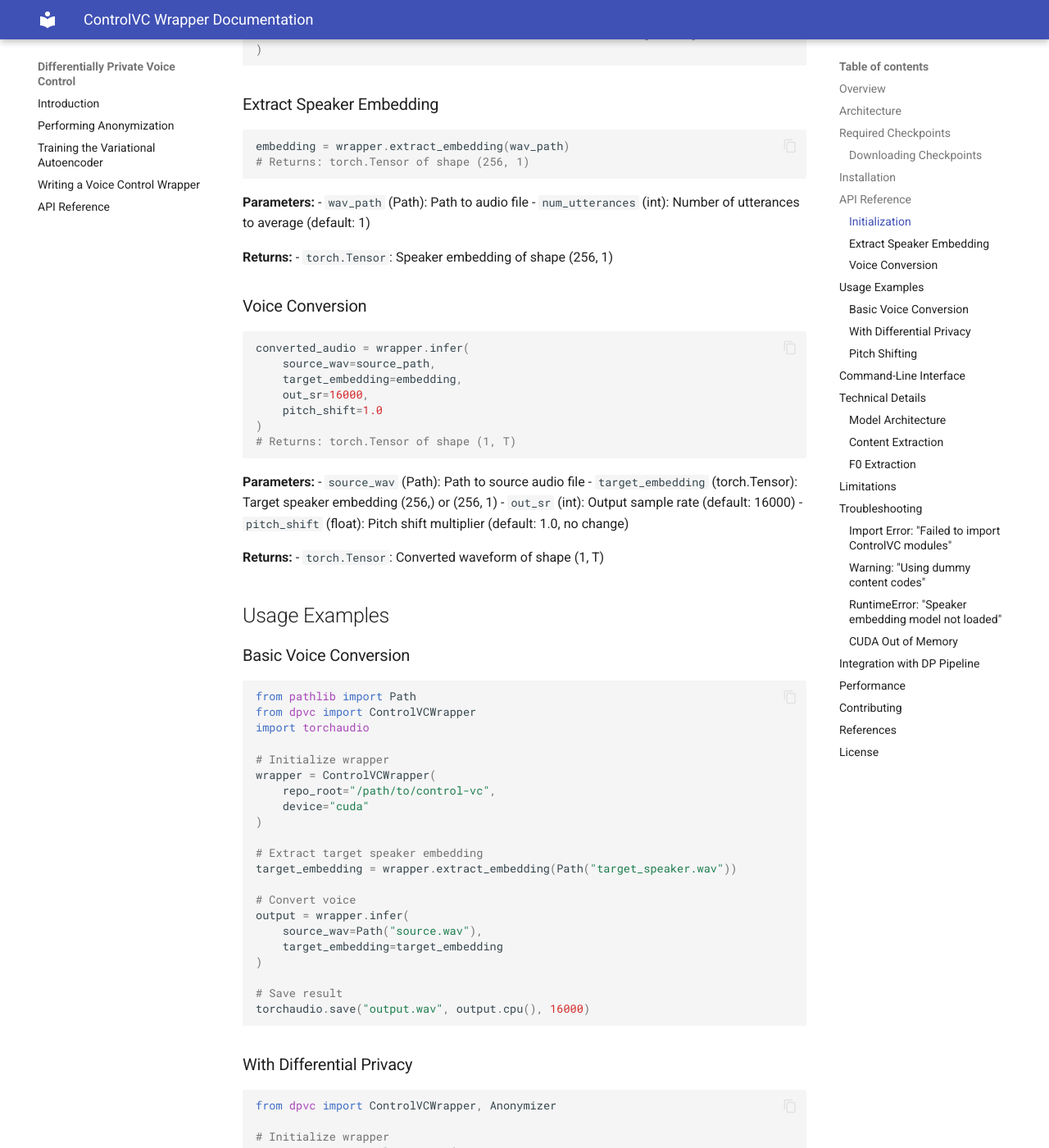
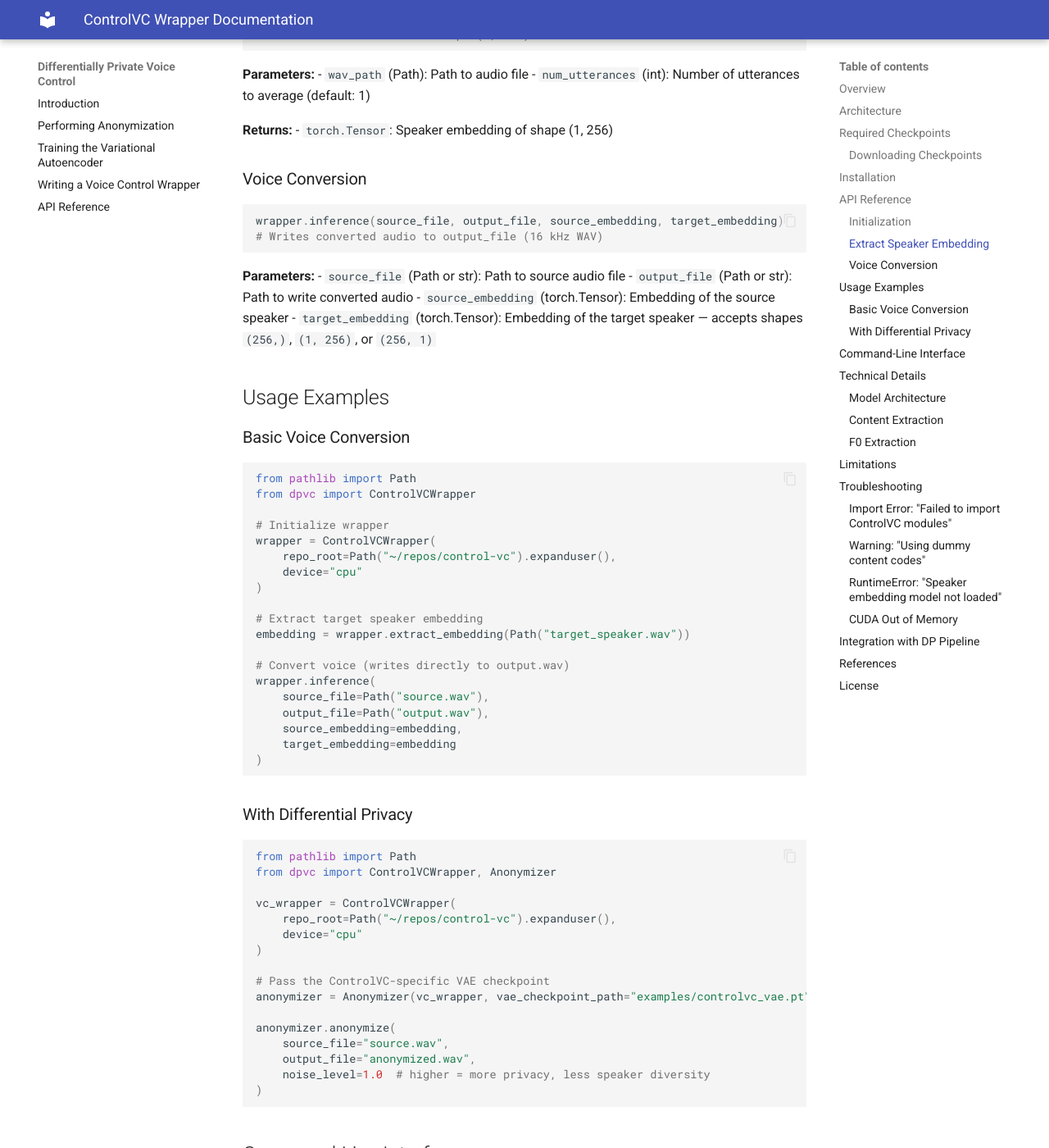
Before and after one commit to uvm-plaid/dpvc, an MkDocs documentation site: the page built from docs/controlvc_wrapper.md, in a window 1280 px wide and 1400 px high, scrolled down 1543 px. Shown: the whole window at 82% size. Built offline with MkDocs 1.6.1 and Material for MkDocs 9.7.7, drawn with Linux system fonts in a browser that asks for light colours; some of the changed text lies outside the part shown.

Commit message:
Fix stale API docs: infer→inference, fork URL, embedding shape
- Replace non-existent wrapper.infer() with correct wrapper.inference()
  signature (writes to file, takes source+target embeddings)
- Update extract_embedding return shape: (256,1) → (1,256)
- Fix fork URL: MelissaChen15 → zuruoke throughout
- Update installation instructions to reference setup.sh
- Remove reference to deleted WRAPPER_IMPLEMENTATION_SUMMARY.md
- Remove hardcoded /Users/steve/ path from quick reference

````diff
--- a/docs/controlvc_wrapper.md
+++ b/docs/controlvc_wrapper.md
@@ -27,36 +27,30 @@ checkpoints/
 
 ### Downloading Checkpoints
 
-Download the pre-trained models from the ControlVC repository:
+Download the pre-trained models from the ControlVC Google Drive:
 https://drive.google.com/drive/folders/1APVHQFIb1871UhvymdK_oewWKJWrInYK
 
 ## Installation
 
-1. Clone the control-vc repository:
+See `CONTROLVC_SETUP.md` for the full setup guide. The quick path is:
+
 ```bash
-git clone https://github.com/MelissaChen15/control-vc
-cd control-vc
+bash setup.sh
+source .venv310/bin/activate
 ```
-
-2. Install dependencies:
-```bash
-pip install torch torchaudio librosa numpy soundfile
-```
-
-3. Download and place checkpoints in the `checkpoints/` directory
 
 ## API Reference
 
 ### Initialization
 
 ```python
+from pathlib import Path
 from dpvc import ControlVCWrapper
 
 wrapper = ControlVCWrapper(
-    repo_root="/path/to/control-vc",
-    checkpoints_dir="/path/to/checkpoints",  # Optional, defaults to repo_root/checkpoints
-    device="cuda",                           # or "cpu"
-    verbose=True                             # Enable debug messages
+    repo_root=Path("~/repos/control-vc").expanduser(),
+    device="cpu",    # or "cuda"
+    verbose=True     # Enable debug messages
 )
 ```
 
@@ -64,7 +58,7 @@ wrapper = ControlVCWrapper(
 
 ```python
 embedding = wrapper.extract_embedding(wav_path)
-# Returns: torch.Tensor of shape (256, 1)
+# Returns: torch.Tensor of shape (1, 256)
 ```
 
 **Parameters:**
@@ -72,28 +66,20 @@ embedding = wrapper.extract_embedding(wav_path)
 - `num_utterances` (int): Number of utterances to average (default: 1)
 
 **Returns:**
-- `torch.Tensor`: Speaker embedding of shape (256, 1)
+- `torch.Tensor`: Speaker embedding of shape (1, 256)
 
 ### Voice Conversion
 
 ```python
-converted_audio = wrapper.infer(
-    source_wav=source_path,
-    target_embedding=embedding,
-    out_sr=16000,
-    pitch_shift=1.0
-)
-# Returns: torch.Tensor of shape (1, T)
+wrapper.inference(source_file, output_file, source_embedding, target_embedding)
+# Writes converted audio to output_file (16 kHz WAV)
 ```
 
 **Parameters:**
-- `source_wav` (Path): Path to source audio file
-- `target_embedding` (torch.Tensor): Target speaker embedding (256,) or (256, 1)
-- `out_sr` (int): Output sample rate (default: 16000)
-- `pitch_shift` (float): Pitch shift multiplier (default: 1.0, no change)
-
-**Returns:**
-- `torch.Tensor`: Converted waveform of shape (1, T)
+- `source_file` (Path or str): Path to source audio file
+- `output_file` (Path or str): Path to write converted audio
+- `source_embedding` (torch.Tensor): Embedding of the source speaker
+- `target_embedding` (torch.Tensor): Embedding of the target speaker — accepts shapes `(256,)`, `(1, 256)`, or `(256, 1)`
 
 ## Usage Examples
 
@@ -102,57 +88,43 @@ converted_audio = wrapper.infer(
 ```python
 from pathlib import Path
 from dpvc import ControlVCWrapper
-import torchaudio
 
 # Initialize wrapper
 wrapper = ControlVCWrapper(
-    repo_root="/path/to/control-vc",
-    device="cuda"
+    repo_root=Path("~/repos/control-vc").expanduser(),
+    device="cpu"
 )
 
 # Extract target speaker embedding
-target_embedding = wrapper.extract_embedding(Path("target_speaker.wav"))
+embedding = wrapper.extract_embedding(Path("target_speaker.wav"))
 
-# Convert voice
-output = wrapper.infer(
-    source_wav=Path("source.wav"),
-    target_embedding=target_embedding
+# Convert voice (writes directly to output.wav)
+wrapper.inference(
+    source_file=Path("source.wav"),
+    output_file=Path("output.wav"),
+    source_embedding=embedding,
+    target_embedding=embedding
 )
-
-# Save result
-torchaudio.save("output.wav", output.cpu(), 16000)
 ```
 
 ### With Differential Privacy
 
 ```python
+from pathlib import Path
 from dpvc import ControlVCWrapper, Anonymizer
 
-# Initialize wrapper
 vc_wrapper = ControlVCWrapper(
-    repo_root="/path/to/control-vc",
-    device="cuda"
+    repo_root=Path("~/repos/control-vc").expanduser(),
+    device="cpu"
 )
 
-# Create anonymizer with DP
-anonymizer = Anonymizer(vc_wrapper)
+# Pass the ControlVC-specific VAE checkpoint
+anonymizer = Anonymizer(vc_wrapper, vae_checkpoint_path="examples/controlvc_vae.pt")
 
-# Anonymize with differential privacy
 anonymizer.anonymize(
     source_file="source.wav",
     output_file="anonymized.wav",
-    noise_level=1.0  # DP noise level
-)
-```
-
-### Pitch Shifting
-
-```python
-# Convert with pitch shift
-output = wrapper.infer(
-    source_wav=Path("source.wav"),
-    target_embedding=target_embedding,
-    pitch_shift=1.2  # 20% higher pitch
+    noise_level=1.0  # higher = more privacy, less speaker diversity
 )
 ```
 
@@ -162,12 +134,11 @@ The wrapper includes an example CLI script:
 
 ```bash
 python examples/controlvc_infer.py \
-    --repo-root /path/to/control-vc \
+    --repo-root ~/repos/control-vc \
     --source source.wav \
     --reference target_speaker.wav \
     --out output.wav \
-    --device cuda \
-    --pitch-shift 1.0 \
+    --device cpu \
     --verbose
 ```
 
@@ -248,7 +219,6 @@ Place them in the checkpoints directory.
 **Solutions**:
 - Use `device="cpu"` instead of CUDA
 - Process shorter audio segments
-- Reduce batch size (not applicable for single-file inference)
 
 ## Integration with DP Pipeline
 
@@ -258,33 +228,17 @@ The wrapper is designed to work seamlessly with the differential privacy pipelin
 # 1. Extract embedding
 embedding = wrapper.extract_embedding(source_wav)
 
-# 2. Apply DP noise (via VAE)
-noised_embedding = vae(embedding, noise_level=1.0)
-
-# 3. Convert with noised embedding
-output = wrapper.infer(source_wav, noised_embedding)
+# 2. Apply DP noise (via VAE + Anonymizer)
+anonymizer = Anonymizer(wrapper, vae_checkpoint_path="examples/controlvc_vae.pt")
+anonymizer.anonymize(source_wav, output_wav, noise_level=1.0)
 ```
 
 This ensures privacy-preserving voice conversion where the target speaker identity is differentially private.
 
-## Performance
-
-Typical inference times on different hardware:
-
-| Hardware | Embedding Extraction | Voice Conversion (1s audio) |
-|----------|---------------------|----------------------------|
-| CPU (Intel i7) | ~0.5s | ~2-3s |
-| GPU (NVIDIA V100) | ~0.1s | ~0.3s |
-| GPU (NVIDIA RTX 3090) | ~0.08s | ~0.2s |
-
-## Contributing
-
-For issues, improvements, or questions about the ControlVC wrapper, please open an issue in the dp-vc repository.
-
 ## References
 
 - ControlVC Paper: https://arxiv.org/abs/2209.11866
-- ControlVC Repository: https://github.com/MelissaChen15/control-vc
+- ControlVC Repository: https://github.com/zuruoke/control-vc
 - HiFi-GAN: https://github.com/jik876/hifi-gan
 - HuBERT: https://github.com/facebookresearch/fairseq
 
````
Also changed, not shown: QUICK_REFERENCE.md (+37 -87 lines).
